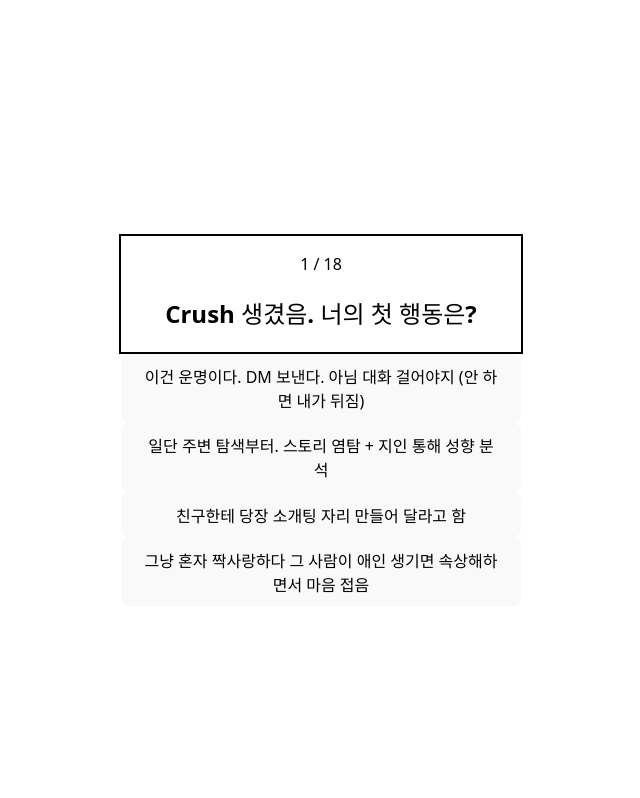
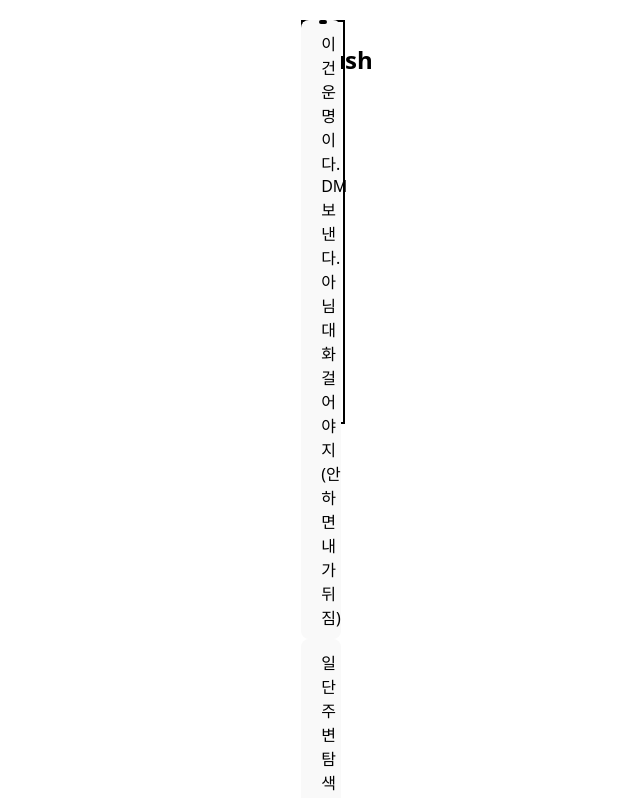
Before and after one commit to couple-palace/couple-palace-frontend, a React (Vite) app: page /quiz in a window 1280 px wide. Shown: the top 798 px of the page, without its empty margins (339-979 px from the left). Built offline with nearby package versions, Linux system fonts and the light colour scheme.

Commit message:
Design: 화면 전환 애니메이션 적용 - 애니메이션 적용시 퀴즈 화면에서 프로그레스바가 안 보이는 문제 발생. - 해결 필요

```diff
--- a/src/App.jsx
+++ b/src/App.jsx
@@ -1,20 +1,26 @@
 import React from "react";
-import { Routes, Route } from "react-router-dom";
+import { Routes, Route, useLocation } from "react-router-dom";
+import { AnimatePresence } from "framer-motion";
 import HomePage from "./pages/HomePage";
 import QuizPage from "./pages/QuizPage";
 import UserInputPage from "./pages/UserInputPage";
 import ResultPage from "./pages/ResultPage";
 import Layout from "./components/Layout";
+import AnimatedPage from "./components/AnimatedPage";
 
 const App = () => {
+  const location = useLocation(); // 현재 위치 감지
+
   return (
     <Layout>
-      <Routes>
-        <Route path="/" element={<HomePage />} />
-        <Route path="/quiz" element={<QuizPage />} />
-        <Route path="/user-input" element={<UserInputPage />} />
-        <Route path="/result" element={<ResultPage />} />
-      </Routes>
+      <AnimatePresence mode="wait">
+        <Routes location={location} key={location.pathname}> {/*location을 전달해야 Animation 정상 작동 */}
+          <Route path="/" element={<AnimatedPage><HomePage /></AnimatedPage>} />
+          <Route path="/quiz" element={<AnimatedPage><QuizPage /></AnimatedPage>} />
+          <Route path="/user-input" element={<AnimatedPage><UserInputPage /></AnimatedPage>} />
+          <Route path="/result" element={<AnimatedPage><ResultPage /></AnimatedPage>} />
+        </Routes>
+      </AnimatePresence>
     </Layout>
   );
 };
--- /dev/null
+++ b/src/components/AnimatedPage.jsx
@@ -0,0 +1,31 @@
+import React from "react";
+import { motion } from "framer-motion";
+
+const pageVariants = {
+  initial: { x: "100vw", opacity: 0 },
+  in: { x: 0, opacity: 1 },
+  out: { x: "-100vw", opacity: 0 }
+};
+
+const pageTransition = {
+  type: "tween",
+  ease: "easeInOut",
+  duration: 0.5
+};
+
+const AnimatedPage = ({ children }) => {
+  return (
+    <motion.div
+      initial="initial"
+      animate="in"
+      exit="out"
+      variants={pageVariants}
+      transition={pageTransition}
+      style={{ width: "100%", minHeight: "100vh" }} // ✅ minHeight 추가
+    >
+      {children}
+    </motion.div>
+  );
+};
+
+export default AnimatedPage;
--- a/src/components/ProgressBar.jsx
+++ b/src/components/ProgressBar.jsx
@@ -1,14 +1,23 @@
 import React from "react";
+import { motion } from "framer-motion";
 
 const ProgressBar = ({ progress, total }) => {
   const percentage = (progress / total) * 100;
+  console.log("Progress:", progress, "Total:", total, "Percentage:", percentage); // 디버깅 로그
 
   return (
-    <div className="w-full bg-gray-200 rounded-full h-3">
-      <div
-        className="bg-blue-500 h-3 rounded-full"
-        style={{ width: `${percentage}%` }}
-      ></div>
+    <div className="w-full bg-gray-300 rounded-full h-6 shadow-md border border-gray-400 relative border-2 border-red-500">
+      {/* ✅ 진행 바 애니메이션 적용 (높이 키우고, width를 숫자로 변환) */}
+      <motion.div
+        className="h-6 bg-green-500 rounded-full"
+        initial={{ width: "0%" }}
+        animate={{ width: `${percentage}%` }}
+        transition={{ duration: 0.5, ease: "easeInOut" }}
+        style={{ minWidth: "5%" }} // ✅ 최소 크기 지정 (너무 작아서 안 보이는 경우 방지)
+      >
+        {/* ✅ 스트라이프 패턴 효과 */}
+        <div className="absolute inset-0 bg-stripe opacity-30 animate-stripe"></div>
+      </motion.div>
     </div>
   );
 };
--- a/src/components/QuizQuestion.jsx
+++ b/src/components/QuizQuestion.jsx
@@ -1,22 +1,81 @@
-import React from "react";
+import React, { useState } from "react";
+import { motion, AnimatePresence } from "framer-motion";
+import ProgressBar from "../components/ProgressBar";
+import useQuizStore from "../store/quizStore";
+import { useNavigate } from "react-router-dom";
+import quizData from "../data/quizData"; // quizData 가져오기
 
-const QuizQuestion = ({ question, options, onSelect }) => {
+const QuizPage = () => {
+  const [currentQuestion, setCurrentQuestion] = useState(0);
+  const setAnswer = useQuizStore((state) => state.setAnswer);
+  const navigate = useNavigate();
+
+  const handleSelect = (optionIndex) => {
+    const selectedQuestion = quizData[currentQuestion];
+    setAnswer(selectedQuestion.id, optionIndex); // 문제 ID와 선택한 옵션 인덱스 저장
+
+    if (currentQuestion + 1 < quizData.length) {
+      setCurrentQuestion(currentQuestion + 1);
+    } else {
+      navigate("/user-input");
+    }
+  };
+
   return (
-    <div className="w-full flex flex-col items-center">
-      <h2 className="text-xl font-semibold mb-4">{question}</h2>
-      <div className="w-full flex flex-col gap-3">
-        {options.map((option, index) => (
-          <button
-            key={index}
-            className="w-full py-3 px-4 bg-gray-100 rounded-lg hover:bg-blue-500 hover:text-white transition"
-            onClick={() => onSelect(option)}
+    <div className="w-full flex flex-col items-center px-4 py-6 text-center">
+      {/* Fixed progress bar */}
+      <div className="fixed inset-x-0 top-0 bg-white z-[9999] p-2">
+        <ProgressBar progress={currentQuestion + 1} total={quizData.length} />
+      </div>
+
+      {/* Quiz question container - removed absolute positioning */}
+      <div className="w-full max-w-[400px] mt-24">
+        <AnimatePresence mode="wait">
+          <motion.div
+            key={currentQuestion}
+            initial={{ opacity: 0, x: 50 }}
+            animate={{ opacity: 1, x: 0 }}
+            exit={{ opacity: 0, x: -50 }}
+            transition={{ duration: 0.4, ease: "easeInOut" }}
+            className="bg-white shadow-md rounded-xl border-2 border-gray-200 px-6 py-8"
           >
-            {option}
-          </button>
-        ))}
+            <p className="text-gray-600 text-sm font-semibold">
+              {currentQuestion + 1} / {quizData.length}
+            </p>
+            <h2 className="text-xl font-bold text-gray-800 mt-2">
+              {quizData[currentQuestion].question}
+            </h2>
+          </motion.div>
+        </AnimatePresence>
+      </div>
+
+      {/* Option buttons container - removed absolute positioning */}
+      <div className="w-full max-w-[400px] mt-6">
+        <AnimatePresence mode="wait">
+          <motion.div
+            key={`options-${currentQuestion}`}
+            initial={{ opacity: 0, y: 20 }}
+            animate={{ opacity: 1, y: 0 }}
+            exit={{ opacity: 0, y: -20 }}
+            transition={{ duration: 0.3, ease: "easeInOut" }}
+            className="flex flex-col space-y-6"
+          >
+            {quizData[currentQuestion].options.map((option, index) => (
+              <motion.button
+                key={index}
+                onClick={() => handleSelect(index)}
+                whileTap={{ scale: 0.95 }}
+                className="block h-14 text-lg font-medium border border-gray-300 rounded-lg bg-white hover:bg-blue-500 hover:text-white transition shadow-md"
+                style={{ width: "-webkit-fill-available" }}
+              >
+                {option}
+              </motion.button>
+            ))}
+          </motion.div>
+        </AnimatePresence>
       </div>
     </div>
   );
 };
 
-export default QuizQuestion;
+export default QuizPage;
--- a/src/index.css
+++ b/src/index.css
@@ -59,6 +59,30 @@ button:focus,
 button:focus-visible {
   outline: 4px auto -webkit-focus-ring-color;
 }
+@keyframes stripeAnimation {
+  0% {
+    background-position: 0% 0;
+  }
+  100% {
+    background-position: 200% 0;
+  }
+}
+
+.bg-stripe {
+  background-image: repeating-linear-gradient(
+    45deg,
+    rgba(255, 255, 255, 0.4) 0px,
+    rgba(255, 255, 255, 0.4) 10px,
+    transparent 10px,
+    transparent 20px
+  );
+  background-size: 200% 100%;
+}
+
+.animate-stripe {
+  animation: stripeAnimation 2s linear infinite;
+}
+
 
 @media (prefers-color-scheme: light) {
   :root {
--- a/src/pages/QuizPage.jsx
+++ b/src/pages/QuizPage.jsx
@@ -1,4 +1,5 @@
 import React, { useState } from "react";
+import { motion, AnimatePresence } from "framer-motion";
 import ProgressBar from "../components/ProgressBar";
 import useQuizStore from "../store/quizStore";
 import { useNavigate } from "react-router-dom";
@@ -22,31 +23,54 @@ const QuizPage = () => {
 
   return (
     <div className="w-full flex flex-col items-center px-4 py-6 text-center">
-      {/* 진행 바 */}
+      {/* Updated: Fixed container with extra padding and higher z-index */}
+      <div className="fixed inset-x-0 top-0 bg-white z-[9999] p-2">
         <ProgressBar progress={currentQuestion + 1} total={quizData.length} />
+      </div>
 
-      {/* 문제 카드 */}
-      <div className="mt-6 w-full max-w-[400px] bg-white shadow-md rounded-xl border-2 border-gray-200 px-6 py-8">
-        <p className="text-gray-600 text-sm font-semibold">
-          {currentQuestion + 1} / {quizData.length}
-        </p>
+      {/* Adjust content margin-top to avoid overlap */}
+      <div className="relative w-full max-w-[400px] mt-24">
+        <AnimatePresence mode="wait">
+          <motion.div
+            key={currentQuestion} // ✅ 질문 변경 시 애니메이션 적용
+            initial={{ opacity: 0, x: 50 }}
+            animate={{ opacity: 1, x: 0 }}
+            exit={{ opacity: 0, x: -50 }}
+            transition={{ duration: 0.4, ease: "easeInOut" }}
+            className="absolute top-0 left-0 w-full bg-white shadow-md rounded-xl border-2 border-gray-200 px-6 py-8"
+          >
+            {/* ✅ 여기에서 숫자 제거 (1/18 같은 표시 안 나옴) */}
             <h2 className="text-xl font-bold text-gray-800 mt-2">
               {quizData[currentQuestion].question}
             </h2>
+          </motion.div>
+        </AnimatePresence>
       </div>
 
-      {/* 옵션 버튼 - 간격 문제 해결안됨 */}
-      <div className="mt-6 w-full max-w-[400px] flex flex-col space-y-6">
+      {/* 옵션 버튼 - 애니메이션 추가 */}
+      <div className="relative w-full max-w-[400px] mt-6">
+        <AnimatePresence mode="wait">
+          <motion.div
+            key={`options-${currentQuestion}`}
+            initial={{ opacity: 0, y: 20 }}
+            animate={{ opacity: 1, y: 0 }}
+            exit={{ opacity: 0, y: -20 }}
+            transition={{ duration: 0.3, ease: "easeInOut" }}
+            className="absolute top-0 left-0 w-full flex flex-col space-y-6"
+          >
             {quizData[currentQuestion].options.map((option, index) => (
-          <button
+              <motion.button
                 key={index}
                 onClick={() => handleSelect(index)}
+                whileTap={{ scale: 0.95 }}
                 className="block h-14 text-lg font-medium border border-gray-300 rounded-lg bg-white hover:bg-blue-500 hover:text-white transition shadow-md"
-            style={{ width: "-webkit-fill-available" }} // ✅ width: -webkit-fill-available 적용. 다른 기기의 경우 추가 설정 필요할 수 있음
+                style={{ width: "-webkit-fill-available" }}
               >
                 {option}
-          </button>
+              </motion.button>
             ))}
+          </motion.div>
+        </AnimatePresence>
       </div>
     </div>
   );
```
Lines whose indentation alone changed are shown as unchanged.
